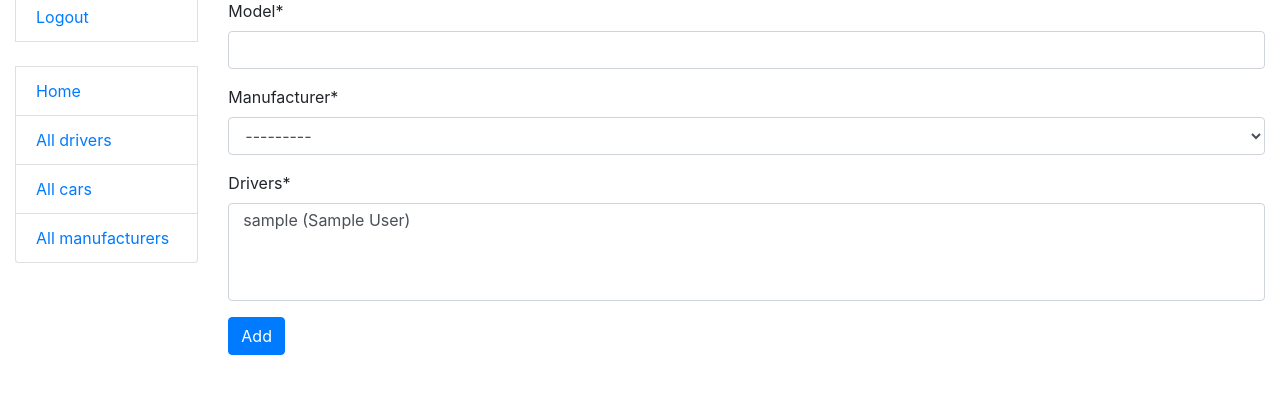
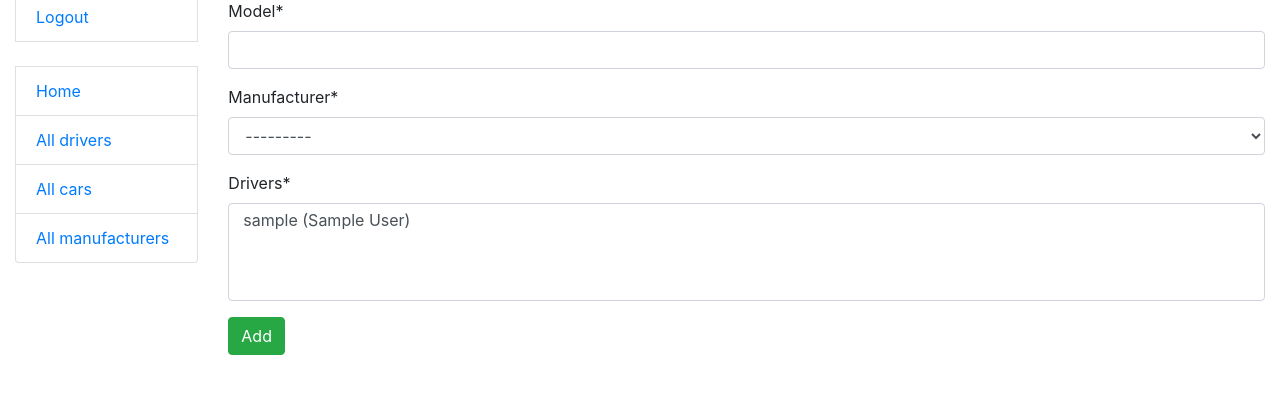
Before and after one commit to Hectorovich/taxi-service, a Django app: page /cars/create/ in a window 1280 px wide. Shown: the part 77-488 px from the top of the page. Run offline with Django 4.2, Linux system fonts and the light colour scheme; the visitor is signed in with stand-in values (Sample User, id 1); data comes from the database, SQL or seed files in the repository; data that the repository does not hold is empty; some libraries are stand-ins or nearby versions.

Commit message:
Changed button in car form

```diff
--- a/templates/taxi/car_form.html
+++ b/templates/taxi/car_form.html
@@ -8,7 +8,7 @@
         {% csrf_token %}
         {{ form|crispy }}
 
-        <input class="btn btn-primary" type="submit" value={{ object|yesno:"Update,Add" }}>
+        <input class="btn btn-success" type="submit" value={{ object|yesno:"Update,Add" }}>
     </form>
 
 {% endblock %}
```
